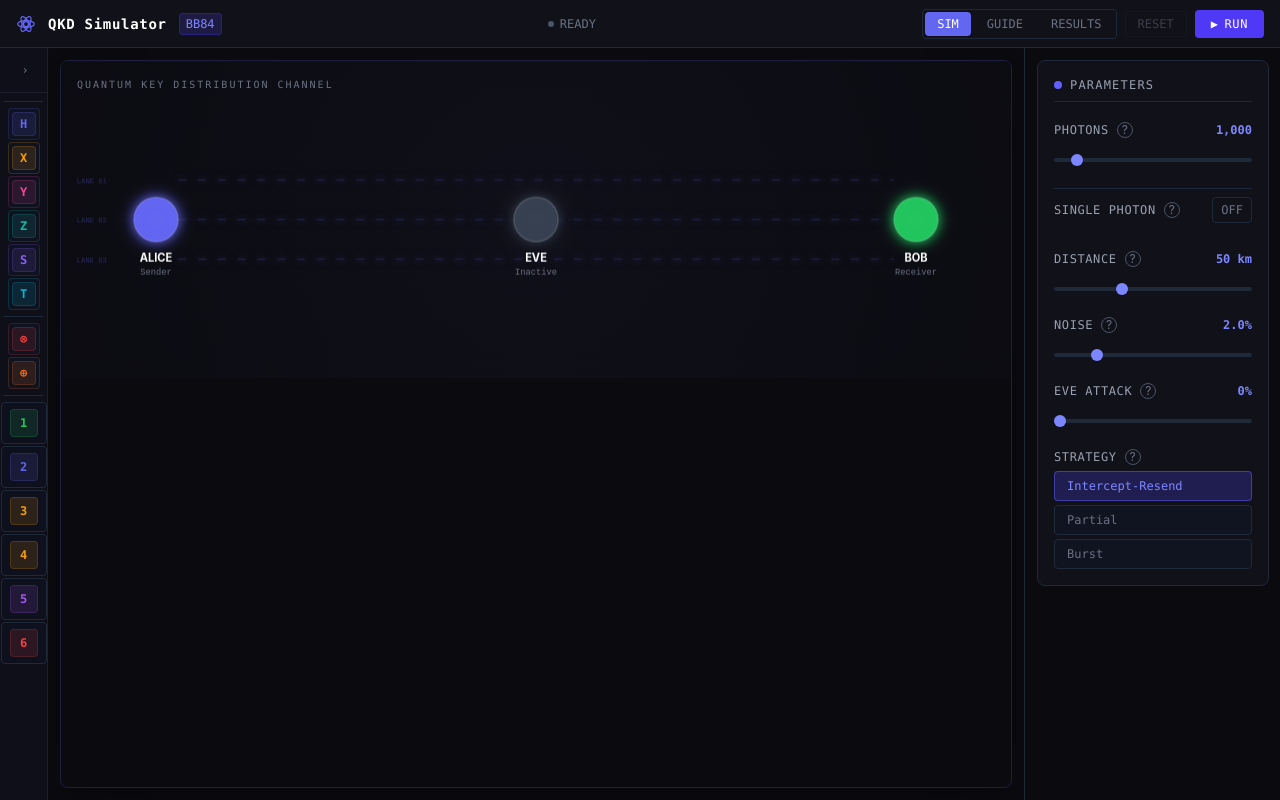
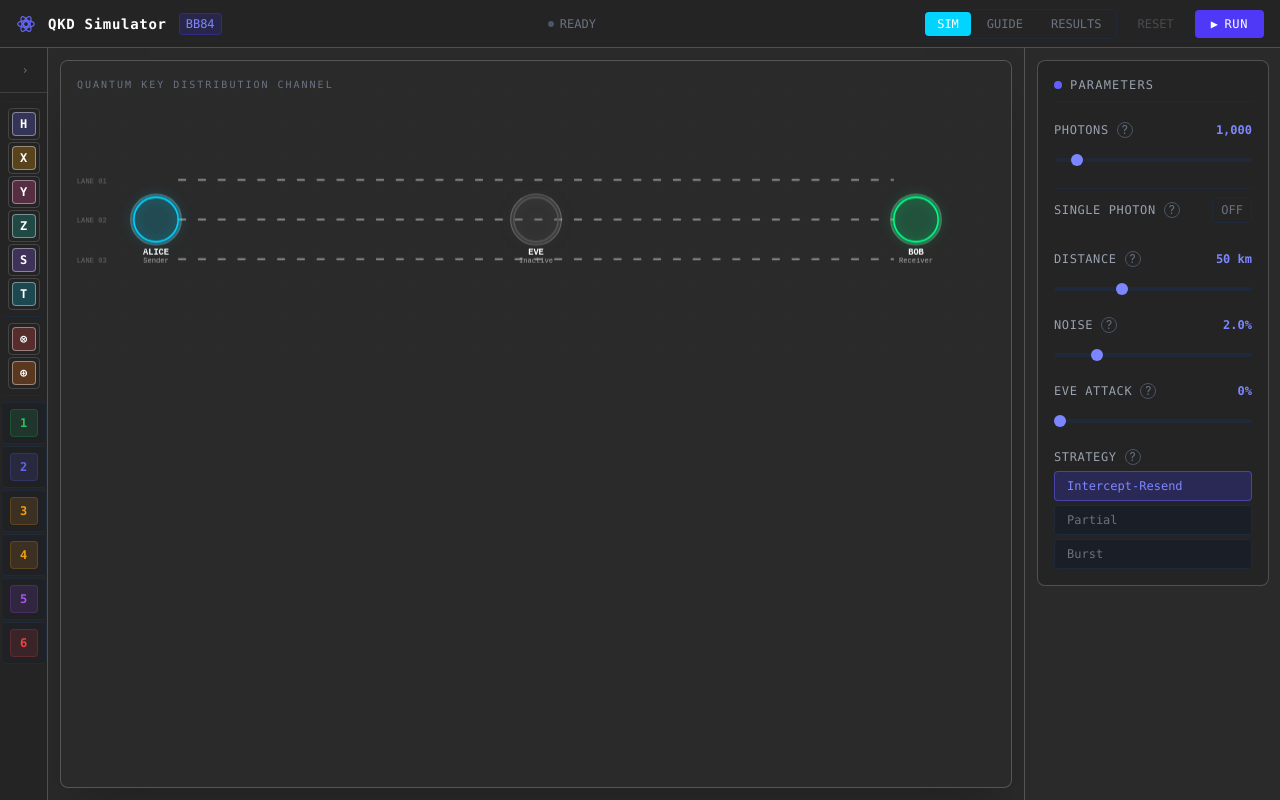
Before and after one commit to degarg-ctrl/QKD-Simulator-BB84, a React app in the folder frontend/: page / in a window 1280 px wide. Built offline with nearby package versions, Linux system fonts and the light colour scheme; the HTML template or start-up script is replaced by a standard one.

Commit message:
feat(theme): charcoal theme, cyan/gold photons, white borders, strong component fills

```diff
--- a/frontend/src/components/canvas/PhotonParticle.js
+++ b/frontend/src/components/canvas/PhotonParticle.js
@@ -43,13 +43,13 @@ export class PhotonParticle {
 
     // Visual state
     this.opacity = 1.0
-    this.radius = 6
-    this.glowRadius = 14
+    this.radius = 9
+    this.glowRadius = 20
 
     // Determine color from alice_basis
     this.baseColor = photonRecord.alice_basis === '+'
-      ? COLORS.photonBlue
-      : COLORS.photonPurple
+      ? '#00d4ff'
+      : '#ffd700'
 
     // Polarization angle from backend record
     this.polarizationAngle = photonRecord.polarization_angle
@@ -186,35 +186,40 @@ export class PhotonParticle {
   }
 
   _drawGlow(ctx) {
-    const color = this.record.lost ? COLORS.photonLost : this.baseColor
+    const color = this.record.lost
+      ? '#666666'
+      : this.baseColor
     const gradient = ctx.createRadialGradient(
       this.x, this.y, 0,
       this.x, this.y, this.glowRadius
     )
-    gradient.addColorStop(0, `${color}66`)
-    gradient.addColorStop(1, 'transparent')
-
+    gradient.addColorStop(0, color + 'cc')
+    gradient.addColorStop(0.4, color + '66')
+    gradient.addColorStop(1, color + '00')
+    ctx.beginPath()
+    ctx.arc(this.x, this.y, this.glowRadius,
+            0, Math.PI * 2)
     ctx.fillStyle = gradient
-    ctx.beginPath()
-    ctx.arc(this.x, this.y, this.glowRadius, 0, Math.PI * 2)
     ctx.fill()
   }
 
   _drawBody(ctx) {
+    const color = this.record.lost
+      ? '#666666'
+      : this.baseColor
+
+    // White outline ring
+    ctx.beginPath()
+    ctx.arc(this.x, this.y, this.radius + 2, 0, Math.PI * 2)
+    ctx.strokeStyle = 'rgba(255,255,255,0.6)'
+    ctx.lineWidth = 1
+    ctx.stroke()
+
+    // Filled body
     ctx.beginPath()
     ctx.arc(this.x, this.y, this.radius, 0, Math.PI * 2)
-
-    let color = this.baseColor
-    if (this.record.lost) color = COLORS.photonLost
-    if (this.record.dark_count) color = '#ffffff'
-
     ctx.fillStyle = color
     ctx.fill()
-
-    // Add crisp border
-    ctx.strokeStyle = '#ffffff22'
-    ctx.lineWidth = 1
-    ctx.stroke()
   }
 
   _drawPolarizationLine(ctx) {
--- a/frontend/src/components/canvas/QuantumCanvas.jsx
+++ b/frontend/src/components/canvas/QuantumCanvas.jsx
@@ -30,19 +30,19 @@ const ENTITY_Y = 200
 const LANE_Y_POSITIONS = [150, 200, 250]  // 3 channel lanes
 
 const COLORS = {
-  background:      '#0a0a0f',
-  laneLine:        '#1e1e3f',
-  laneGlow:        '#2a2a5f',
-  aliceNode:       '#6366f1',   // quantum-blue
-  bobNode:         '#22c55e',   // quantum-green
-  eveNode:         '#ef4444',   // quantum-red
-  eveNodeInactive: '#374151',   // grey when attack_prob=0
+  background:      '#2a2a2a',
+  laneLine:        '#ffffff',
+  laneGlow:        'rgba(255,255,255,0.3)',
+  aliceNode:       '#00d4ff',
+  bobNode:         '#00ff88',
+  eveNode:         '#ff4444',
+  eveNodeInactive: '#555555',
   nodeText:        '#ffffff',
-  nodeBorder:      '#ffffff22',
-  photonBlue:      '#6366f1',   // rectilinear basis
-  photonPurple:    '#a855f7',   // diagonal basis
-  photonLost:      '#374151',
-  labelText:       '#6b7280',
+  nodeBorder:      'rgba(255,255,255,0.4)',
+  photonBlue:      '#00d4ff',
+  photonPurple:    '#ffd700',
+  photonLost:      '#555555',
+  labelText:       '#aaaaaa',
 }
 
 const NODE_RADIUS = 28
@@ -63,42 +63,44 @@ export default function QuantumCanvas({ className = '' }) {
   const drawEntityNode = useCallback((ctx, x, y, label, color, sublabel = '') => {
     ctx.save()
 
-    // Outer glow ring
-    const gradient = ctx.createRadialGradient(x, y, NODE_RADIUS * 0.8, x, y, NODE_RADIUS * 1.5)
-    gradient.addColorStop(0, `${color}44`)
-    gradient.addColorStop(1, 'transparent')
-    ctx.fillStyle = gradient
+    // White outer ring
     ctx.beginPath()
-    ctx.arc(x, y, NODE_RADIUS * 1.5, 0, Math.PI * 2)
-    ctx.fill()
+    ctx.arc(x, y, NODE_RADIUS + 4, 0, Math.PI * 2)
+    ctx.strokeStyle = 'rgba(255,255,255,0.3)'
+    ctx.lineWidth = 1.5
+    ctx.stroke()
 
-    // Inner glow
-    ctx.shadowBlur = 15
+    // Colored glow ring
+    ctx.beginPath()
+    ctx.arc(x, y, NODE_RADIUS + 2, 0, Math.PI * 2)
+    ctx.strokeStyle = color + '60'
+    ctx.lineWidth = 3
     ctx.shadowColor = color
+    ctx.shadowBlur = 12
+    ctx.stroke()
+    ctx.shadowBlur = 0
 
     // Filled circle
-    ctx.fillStyle = color
     ctx.beginPath()
     ctx.arc(x, y, NODE_RADIUS, 0, Math.PI * 2)
+    ctx.fillStyle = color + '30'
     ctx.fill()
-
-    // Border
-    ctx.strokeStyle = COLORS.nodeBorder
+    ctx.strokeStyle = color
     ctx.lineWidth = 2
     ctx.stroke()
 
-    // Text Label below node
-    ctx.shadowBlur = 0
-    ctx.fillStyle = COLORS.nodeText
-    ctx.font = 'bold 14px Inter, system-ui, sans-serif'
+    // Label
+    ctx.fillStyle = '#ffffff'
+    ctx.font = 'bold 11px monospace'
     ctx.textAlign = 'center'
-    ctx.fillText(label, x, y + NODE_RADIUS + 25)
+    ctx.textBaseline = 'top'
+    ctx.fillText(label, x, y + NODE_RADIUS + 8)
 
     // Sublabel
     if (sublabel) {
-      ctx.fillStyle = COLORS.labelText
-      ctx.font = '11px JetBrains Mono, monospace'
-      ctx.fillText(sublabel, x, y + NODE_RADIUS + 42)
+      ctx.fillStyle = '#aaaaaa'
+      ctx.font = '9px monospace'
+      ctx.fillText(sublabel, x, y + NODE_RADIUS + 20)
     }
 
     ctx.restore()
@@ -112,9 +114,9 @@ export default function QuantumCanvas({ className = '' }) {
 
     LANE_Y_POSITIONS.forEach((y, laneIndex) => {
       // Glow effect
-      ctx.shadowBlur = 8
-      ctx.shadowColor = COLORS.laneGlow
-      ctx.strokeStyle = COLORS.laneLine
+      ctx.shadowBlur = 3
+      ctx.shadowColor = 'rgba(255,255,255,0.2)'
+      ctx.strokeStyle = 'rgba(255,255,255,0.5)'
       ctx.lineWidth = 2
       ctx.setLineDash([10, 15]) // Dashed line
 
@@ -126,7 +128,7 @@ export default function QuantumCanvas({ className = '' }) {
       // Lane label on far left
       ctx.setLineDash([])
       ctx.shadowBlur = 0
-      ctx.fillStyle = COLORS.laneGlow
+      ctx.fillStyle = 'rgba(255,255,255,0.3)'
       ctx.font = '9px JetBrains Mono, monospace'
       ctx.textAlign = 'left'
       ctx.fillText(`LANE 0${laneIndex + 1}`, 20, y + 4)
@@ -238,23 +240,12 @@ export default function QuantumCanvas({ className = '' }) {
    * Draw the static background.
    */
   const drawBackground = useCallback((ctx, width, height) => {
-    // Full solid dark base — no gaps
-    ctx.fillStyle = '#0a0a0f'
+    // Solid charcoal base
+    ctx.fillStyle = '#2a2a2a'
     ctx.fillRect(0, 0, CANVAS_WIDTH, CANVAS_HEIGHT)
 
-    // Subtle radial gradient centered across full width
-    const gradient = ctx.createRadialGradient(
-      CANVAS_WIDTH / 2, CANVAS_HEIGHT / 2, 0,
-      CANVAS_WIDTH / 2, CANVAS_HEIGHT / 2,
-      CANVAS_WIDTH * 0.7
-    )
-    gradient.addColorStop(0, '#10101a')
-    gradient.addColorStop(1, '#0a0a0f')
-    ctx.fillStyle = gradient
-    ctx.fillRect(0, 0, CANVAS_WIDTH, CANVAS_HEIGHT)
-
-    // Technical grid — full canvas coverage
-    ctx.strokeStyle = '#ffffff06'
+    // Subtle grid with white lines
+    ctx.strokeStyle = 'rgba(255,255,255,0.04)'
     ctx.lineWidth = 0.5
     const gridSize = 40
     for (let x = 0; x <= CANVAS_WIDTH; x += gridSize) {
@@ -414,7 +405,7 @@ export default function QuantumCanvas({ className = '' }) {
 
   return (
     <div
-      className={`relative w-full bg-[#0a0a0f] rounded-lg overflow-hidden border border-[#1e1e3f] shadow-2xl ${className}`}
+      className={`relative w-full bg-[#2a2a2a] rounded-lg overflow-hidden border border-[rgba(255,255,255,0.2)] shadow-2xl ${className}`}
       onDragOver={(e) => e.preventDefault()}
       onDrop={handleDrop}
       onContextMenu={handleContextMenu}
--- a/frontend/src/components/controls/ConfigPanel.jsx
+++ b/frontend/src/components/controls/ConfigPanel.jsx
@@ -105,8 +105,11 @@ export default function ConfigPanel({ className = '' }) {
   ]
 
   return (
-    <div className={`flex flex-col gap-5 p-4 bg-[#11111a]
-                     border border-gray-800 rounded-lg ${className}`}>
+    <div className={`flex flex-col gap-5 p-4 rounded-lg ${className}`}
+         style={{
+           backgroundColor: '#242424',
+           border: '1px solid rgba(255,255,255,0.2)'
+         }}>
 
       {/* Panel header */}
       <div className="flex items-center gap-2 pb-2
--- a/frontend/src/components/layout/Sidebar.jsx
+++ b/frontend/src/components/layout/Sidebar.jsx
@@ -206,10 +206,11 @@ function SidebarItem({ item, collapsed, draggable = false }) {
                      ? 'w-8 h-8 justify-center mx-auto'
                      : 'gap-2 px-2 py-1.5 w-full'
                    }
-                   border-gray-800 bg-gray-900/40
-                   hover:bg-gray-800/60 hover:border-gray-600`}
+                   bg-transparent
+                   hover:bg-white/5`}
         style={{
-          borderColor: item.color + '30'
+          borderColor: 'rgba(255,255,255,0.15)',
+          border: '1px solid rgba(255,255,255,0.15)'
         }}
       >
         <div
@@ -219,9 +220,10 @@ function SidebarItem({ item, collapsed, draggable = false }) {
                        ? 'w-6 h-6 text-xs'
                        : 'w-7 h-7 text-xs'}`}
           style={{
-            backgroundColor: item.color + '20',
-            color: item.color,
-            border: `1px solid ${item.color}30`
+            backgroundColor: item.color + '40',
+            color: '#ffffff',
+            border: `1px solid rgba(255,255,255,0.4)`,
+            fontWeight: 'bold'
           }}
         >
           {item.symbol}
@@ -333,10 +335,13 @@ export default function Sidebar() {
     <motion.div
       animate={{ width: collapsed ? 48 : 200 }}
       transition={{ duration: 0.2, ease: 'easeInOut' }}
-      className="flex flex-col bg-panel-bg border-r
-                 border-border-subtle flex-shrink-0
-                 overflow-hidden relative"
-      style={{ minHeight: 0 }}
+      className="flex flex-col border-r
+                 flex-shrink-0 overflow-hidden relative"
+      style={{
+        backgroundColor: '#242424',
+        borderColor: 'rgba(255,255,255,0.2)',
+        minHeight: 0
+      }}
     >
       {/* Toggle button */}
       <div className="flex items-center justify-between
--- a/frontend/src/components/layout/TopBar.jsx
+++ b/frontend/src/components/layout/TopBar.jsx
@@ -20,8 +20,11 @@ export default function TopBar() {
 
   return (
     <div className="flex items-center justify-between px-4 py-2
-                    bg-[#11111a] border-b border-gray-800
-                    flex-shrink-0 h-12">
+                    flex-shrink-0 h-12"
+         style={{
+           backgroundColor: '#242424',
+           borderBottom: '1px solid rgba(255,255,255,0.2)'
+         }}>
       {/* Left: Logo and badge */}
       <div className="flex items-center gap-3">
         {/* Quantum icon — simple SVG atom */}
--- a/frontend/src/index.css
+++ b/frontend/src/index.css
@@ -1,22 +1,28 @@
 @import "tailwindcss";
 
 @theme {
-  --color-quantum-blue: #6366f1;
-  --color-quantum-purple: #a855f7;
-  --color-quantum-red: #ef4444;
-  --color-quantum-green: #22c55e;
-  --color-canvas-bg: #0a0a0f;
-  --color-panel-bg: #0f0f1a;
-  --color-border-subtle: #1e1e2e;
+  --color-quantum-blue: #00d4ff;
+  --color-quantum-purple: #ffd700;
+  --color-quantum-red: #ff4444;
+  --color-quantum-green: #00ff88;
+  --color-canvas-bg: #2a2a2a;
+  --color-panel-bg: #242424;
+  --color-border-subtle: #404040;
+  --color-panel-dark: #1e1e1e;
 }
 
 @layer base {
   :root {
     color-scheme: dark;
+    --bg-primary: #2a2a2a;
+    --bg-panel: #242424;
+    --bg-dark: #1e1e1e;
+    --border-color: #404040;
+    --border-white: rgba(255,255,255,0.15);
   }
 
   body {
-    background-color: var(--color-canvas-bg);
+    background-color: #2a2a2a;
     color: white;
     font-family: 'Inter', system-ui, -apple-system, sans-serif;
   }
--- a/frontend/src/pages/SimulatorPage.jsx
+++ b/frontend/src/pages/SimulatorPage.jsx
@@ -16,7 +16,7 @@ export default function SimulatorPage() {
 
   if (activeView === 'guide') {
     return (
-      <div className="bg-[#0a0a0f] h-screen flex flex-col">
+      <div className="bg-[#2a2a2a] h-screen flex flex-col">
         <TopBar />
         <div className="flex-1 overflow-y-auto">
           <GuidePage />
@@ -28,7 +28,7 @@ export default function SimulatorPage() {
 
   if (activeView === 'results') {
     return (
-      <div className="bg-[#0a0a0f] h-screen flex flex-col">
+      <div className="bg-[#2a2a2a] h-screen flex flex-col">
         <TopBar />
         <div className="flex-1 overflow-hidden">
           <ResultsPage />
@@ -39,7 +39,7 @@ export default function SimulatorPage() {
   }
 
   return (
-    <div className="bg-[#0a0a0f] h-screen flex flex-col overflow-hidden">
+    <div className="bg-[#2a2a2a] h-screen flex flex-col overflow-hidden">
       <TopBar />
       <div className="flex flex-1 overflow-hidden">
         <Sidebar />
@@ -52,14 +52,18 @@ export default function SimulatorPage() {
             <motion.div
               animate={{ width: configCollapsed ? 0 : 256 }}
               transition={{ duration: 0.2, ease: 'easeInOut' }}
-              className="border-l border-gray-800 overflow-hidden
-                         flex-shrink-0 relative bg-[#0a0a0f]"
+              className="border-l overflow-hidden
+                         flex-shrink-0 relative"
+              style={{
+                borderColor: 'rgba(255,255,255,0.2)',
+                backgroundColor: '#2a2a2a'
+              }}
             >
               {/* Collapse toggle tab */}
               <button
                 onClick={() => setConfigCollapsed(!configCollapsed)}
                 className="absolute -left-3 top-1/2 -translate-y-1/2
-                           w-3 h-12 bg-[#11111a] border border-gray-800
+                           w-3 h-12 bg-[#242424] border border-gray-600
                            rounded-l flex items-center justify-center
                            text-gray-500 hover:text-white z-10
                            transition-colors"
```
Also changed, not shown: frontend/src/components/layout/BottomPanel.jsx (+6 -3 lines), 1 other file (tests, documents, lock files or other folders).
